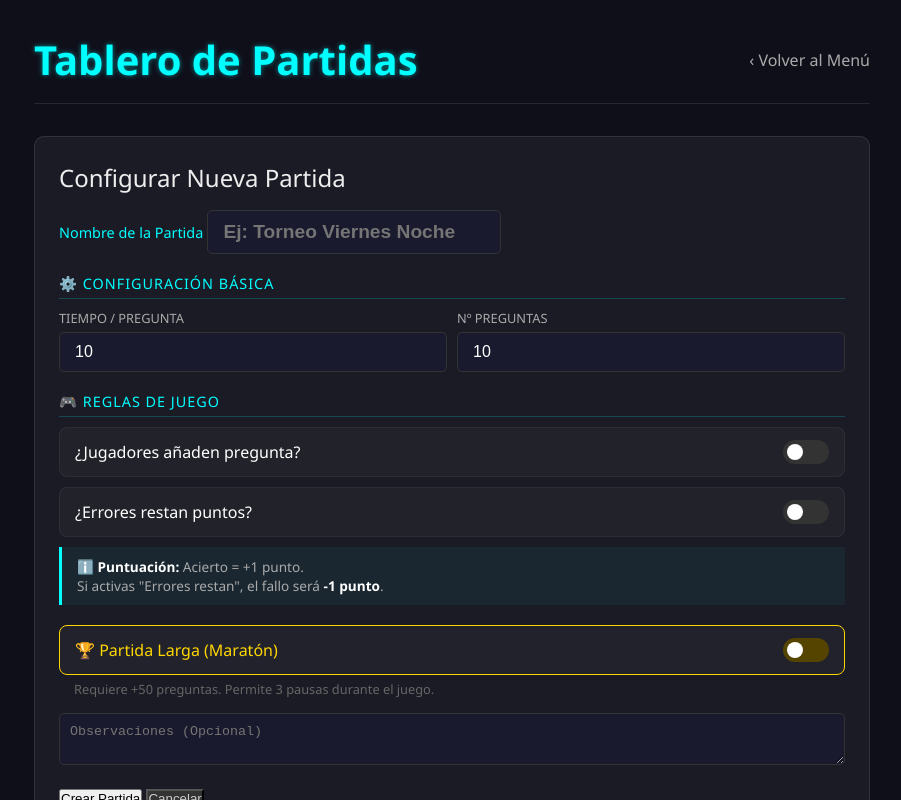
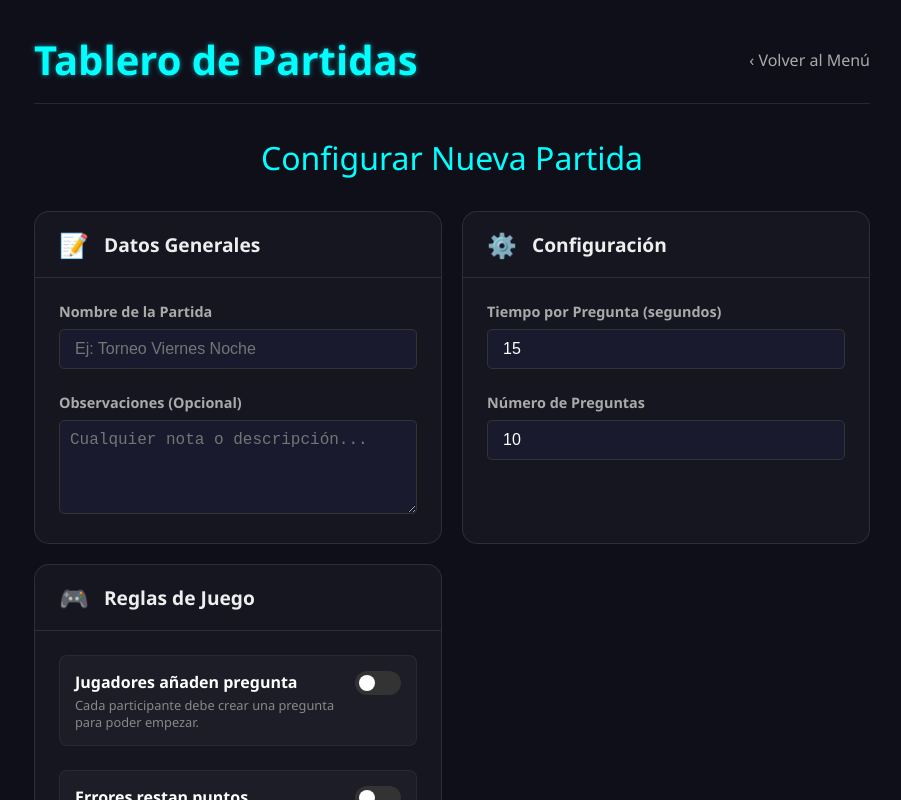
Before and after one commit to FSMDasanlo/Miju, a plain HTML site: page partidas.html in a window 1280 px wide. Both pictures are taken after a click on the button "+ NUEVA PARTIDA". Shown: the top 800 px of the page, without its empty margins (188-1089 px from the left). Drawn offline with Linux system fonts and the light colour scheme; no server answers.

Commit message:
mejoras varias
varias mejoras

```diff
--- a/css/style.css
+++ b/css/style.css
@@ -944,37 +944,88 @@ input[type="text"], input[type="number"] {
 }
 
 /* --- NUEVOS ESTILOS FORMULARIO CREACIÓN --- */
-.form-section-title {
+
+/* Nueva estructura del formulario de creación de partidas */
+#create-game-container h2 {
+    text-align: center;
     color: #00ffff;
-    font-size: 0.9rem;
-    text-transform: uppercase;
-    letter-spacing: 1px;
-    margin: 20px 0 10px 0;
-    border-bottom: 1px solid rgba(0, 255, 255, 0.2);
-    padding-bottom: 5px;
+    margin-bottom: 2rem;
+    font-size: 2rem;
 }
 
-.info-box {
-    background: rgba(0, 255, 255, 0.05);
-    border-left: 3px solid #00ffff;
-    padding: 10px 15px;
-    margin-bottom: 20px;
-    font-size: 0.85rem;
-    color: #aaa;
-    line-height: 1.4;
+.create-form-grid {
+    display: grid;
+    grid-template-columns: repeat(auto-fit, minmax(300px, 1fr));
+    gap: 20px;
+    margin-bottom: 2rem;
 }
 
-.info-box strong { color: #fff; }
+.form-panel {
+    background: rgba(255, 255, 255, 0.03);
+    border: 1px solid rgba(255, 255, 255, 0.1);
+    border-radius: 15px;
+    display: flex;
+    flex-direction: column;
+}
+
+.form-panel-header {
+    display: flex;
+    align-items: center;
+    gap: 15px;
+    padding: 1rem 1.5rem;
+    border-bottom: 1px solid rgba(255, 255, 255, 0.1);
+}
+
+.form-panel-header .panel-icon {
+    font-size: 1.5rem;
+}
+
+.form-panel-header h3 {
+    margin: 0;
+    font-size: 1.2rem;
+    color: #eee;
+}
+
+.form-panel-body {
+    padding: 1.5rem;
+    display: flex;
+    flex-direction: column;
+    gap: 1.5rem;
+    flex-grow: 1; /* Para que todos los paneles tengan la misma altura */
+}
+
+.form-panel .form-group {
+    margin-bottom: 0;
+}
+
+.form-panel .form-group label {
+    display: block;
+    margin-bottom: 8px;
+    font-size: 0.9rem;
+    color: #aaa;
+    font-weight: bold;
+}
+
+.form-panel input[type="text"],
+.form-panel input[type="number"],
+.form-panel textarea {
+    width: 100%;
+    font-size: 1rem;
+}
+
+.form-panel textarea {
+    min-height: 80px;
+    resize: vertical;
+}
 
 /* Interruptores (Toggles) */
 .toggle-row {
     display: flex;
     justify-content: space-between;
-    align-items: center;
+    align-items: flex-start;
     background: rgba(255, 255, 255, 0.03);
-    padding: 12px 15px;
+    padding: 15px;
     border-radius: 8px;
-    margin-bottom: 10px;
     border: 1px solid rgba(255, 255, 255, 0.05);
 }
 
@@ -1011,6 +1062,32 @@ input[type="text"], input[type="number"] {
 input:checked + .slider { background-color: #00ffff; }
 input:checked + .slider:before { transform: translateX(22px); }
 
+/* Estilos mejorados para los toggles */
+.toggle-label {
+    display: flex;
+    flex-direction: column;
+    gap: 4px;
+    cursor: pointer;
+    flex: 1;
+    margin-right: 10px;
+}
+
+.toggle-label strong {
+    color: #fff;
+}
+
+.toggle-label small {
+    color: #888;
+    font-size: 0.8rem;
+    line-height: 1.3;
+}
+
+.marathon-toggle {
+    border: 1px solid rgba(255, 215, 0, 0.3);
+}
+
+.marathon-toggle .toggle-label strong { color: #ffd700; }
+
 /* Pantalla de Pausa */
 #pause-overlay {
     position: absolute;
@@ -1023,3 +1100,12 @@ input:checked + .slider:before { transform: translateX(22px); }
     z-index: 1500;
     backdrop-filter: blur(5px);
 }
+
+.form-actions-footer {
+    display: flex;
+    justify-content: flex-end;
+    gap: 15px;
+    margin-top: 1rem;
+    padding-top: 1.5rem;
+    border-top: 1px solid rgba(255, 255, 255, 0.1);
+}
--- a/js/partidas.js
+++ b/js/partidas.js
@@ -129,7 +129,7 @@ document.addEventListener('DOMContentLoaded', () => {
                         const newGame = {
                             referencia: `${game.referencia} (Copia)`,
                             estado: 'Abierta', // Forzamos estado abierta
-                            tiempoPregunta: game.tiempoPregunta || 10,
+                            tiempoPregunta: game.tiempoPregunta || 15,
                             cantidadPreguntas: game.cantidadPreguntas || 10,
                             preguntasPorJugador: game.preguntasPorJugador || false,
                             erroresRestan: game.erroresRestan || false,
@@ -152,7 +152,7 @@ document.addEventListener('DOMContentLoaded', () => {
                     e.stopPropagation();
                     // Rellenar formulario
                     document.getElementById('game-ref').value = game.referencia;
-                    document.getElementById('game-time').value = game.tiempoPregunta || 10;
+                    document.getElementById('game-time').value = game.tiempoPregunta || 15;
                     document.getElementById('game-questions-qty').value = game.cantidadPreguntas || 10;
                     document.getElementById('game-obs').value = game.observaciones || '';
                     document.getElementById('game-player-questions').checked = game.preguntasPorJugador || false;
@@ -164,11 +164,21 @@ document.addEventListener('DOMContentLoaded', () => {
                     editGameIdInput.dataset.currentStatus = game.estado;
 
                     // Cambiar interfaz a modo edición
-                    document.querySelector('#create-game-container h2').textContent = "Editar Partida";
-                    document.querySelector('#create-game-form button[type="submit"]').textContent = "Guardar Cambios";
+                    document.getElementById('create-form-title').textContent = "Editar Partida";
+                    document.getElementById('create-game-submit-btn').textContent = "Guardar Cambios";
 
+                    btnShowCreate.classList.add('hidden');
                     createContainer.classList.remove('hidden');
-                    btnShowCreate.classList.add('hidden');
+
+                    // Aplicar animación de entrada
+                    createContainer.animate([
+                        { opacity: 0, transform: 'translateY(-20px)' },
+                        { opacity: 1, transform: 'translateY(0)' }
+                    ], {
+                        duration: 400,
+                        easing: 'ease-out'
+                    });
+
                     createContainer.scrollIntoView({ behavior: 'smooth' });
                 });
 
@@ -226,7 +236,7 @@ document.addEventListener('DOMContentLoaded', () => {
         modalRef.textContent = game.referencia;
         modalStatus.textContent = game.estado;
         modalDate.textContent = game.fechaCreacion ? game.fechaCreacion.toDate().toLocaleString() : 'Pendiente';
-        modalTime.textContent = (game.tiempoPregunta || 10) + ' seg';
+        modalTime.textContent = (game.tiempoPregunta || 15) + ' seg';
         modalQuestionsQty.textContent = (game.cantidadPreguntas || 10);
         modalPlayerQRule.textContent = game.preguntasPorJugador ? 'SÍ' : 'NO';
         modalSubtractRule.textContent = game.erroresRestan ? 'SÍ' : 'NO';
@@ -311,8 +321,16 @@ document.addEventListener('DOMContentLoaded', () => {
 
     // Mostrar/Ocultar formulario
     btnShowCreate.addEventListener('click', () => {
+        btnShowCreate.classList.add('hidden');
         createContainer.classList.remove('hidden');
-        btnShowCreate.classList.add('hidden');
+        // Aplicar animación de entrada
+        createContainer.animate([
+            { opacity: 0, transform: 'translateY(-20px)' },
+            { opacity: 1, transform: 'translateY(0)' }
+        ], {
+            duration: 400,
+            easing: 'ease-out'
+        });
     });
 
     btnCancelCreate.addEventListener('click', () => {
@@ -322,8 +340,8 @@ document.addEventListener('DOMContentLoaded', () => {
         // Resetear formulario y modo edición
         createForm.reset();
         editGameIdInput.value = '';
-        document.querySelector('#create-game-container h2').textContent = "Configurar Nueva Partida";
-        document.querySelector('#create-game-form button[type="submit"]').textContent = "Crear Partida";
+        document.getElementById('create-form-title').textContent = "Configurar Nueva Partida";
+        document.getElementById('create-game-submit-btn').textContent = "Crear Partida";
     });
 
     // Crear o Editar Partida
@@ -348,7 +366,7 @@ document.addEventListener('DOMContentLoaded', () => {
             referencia: document.getElementById('game-ref').value,
             // Si editamos, mantenemos el estado. Si es nueva, siempre 'Abierta'.
             estado: editId ? editGameIdInput.dataset.currentStatus : 'Abierta',
-            tiempoPregunta: parseInt(document.getElementById('game-time').value) || 10,
+            tiempoPregunta: parseInt(document.getElementById('game-time').value) || 15,
             cantidadPreguntas: questionsQty,
             observaciones: document.getElementById('game-obs').value,
             preguntasPorJugador: document.getElementById('game-player-questions').checked,
@@ -377,8 +395,8 @@ document.addEventListener('DOMContentLoaded', () => {
 
             createForm.reset();
             editGameIdInput.value = '';
-            document.querySelector('#create-game-container h2').textContent = "Configurar Nueva Partida";
-            document.querySelector('#create-game-form button[type="submit"]').textContent = "Crear Partida";
+            document.getElementById('create-form-title').textContent = "Configurar Nueva Partida";
+            document.getElementById('create-game-submit-btn').textContent = "Crear Partida";
 
             createContainer.classList.add('hidden');
             btnShowCreate.classList.remove('hidden');
--- a/partidas.html
+++ b/partidas.html
@@ -19,68 +19,91 @@
             <button id="btn-show-create" class="btn action-btn">+ NUEVA PARTIDA</button>
 
             <!-- Formulario de creación (Inicialmente oculto) -->
-            <div id="create-game-container" class="form-container hidden">
-                <h2>Configurar Nueva Partida</h2>
+            <div id="create-game-container" class="form-container hidden" style="background: transparent; border: none; padding: 0;">
+                <h2 id="create-form-title">Configurar Nueva Partida</h2>
                 <form id="create-game-form">
                     <input type="hidden" id="edit-game-id">
 
+                    <div class="create-form-grid">
+                        <!-- Panel 1: Datos Generales -->
+                        <div class="form-panel">
+                            <div class="form-panel-header">
+                                <span class="panel-icon">📝</span>
+                                <h3>Datos Generales</h3>
+                            </div>
+                            <div class="form-panel-body">
                                 <div class="form-group">
-                        <label style="color: #00ffff; font-size: 0.9rem;">Nombre de la Partida</label>
-                        <input type="text" id="game-ref" placeholder="Ej: Torneo Viernes Noche" required autocomplete="off" style="font-size: 1.2rem; font-weight: bold;">
+                                    <label for="game-ref">Nombre de la Partida</label>
+                                    <input type="text" id="game-ref" placeholder="Ej: Torneo Viernes Noche" required autocomplete="off">
                                 </div>
-
-                    <div class="form-section-title">⚙️ Configuración Básica</div>
-
-                    <div class="form-group" style="display: flex; gap: 10px;">
-                        <div style="flex: 1;">
-                            <label for="game-time" style="display: block; color: #aaa; margin-bottom: 5px; font-size: 0.8rem;">TIEMPO / PREGUNTA</label>
-                            <input type="number" id="game-time" value="10" min="5" style="width: 100%;">
+                                <div class="form-group">
+                                    <label for="game-obs">Observaciones (Opcional)</label>
+                                    <textarea id="game-obs" placeholder="Cualquier nota o descripción..." rows="4"></textarea>
                                 </div>
-                        <div style="flex: 1;">
-                            <label for="game-questions-qty" style="display: block; color: #aaa; margin-bottom: 5px; font-size: 0.8rem;">Nº PREGUNTAS</label>
-                            <input type="number" id="game-questions-qty" value="10" min="1" style="width: 100%;">
                             </div>
                         </div>
 
-                    <div class="form-section-title">🎮 Reglas de Juego</div>
+                        <!-- Panel 2: Configuración -->
+                        <div class="form-panel">
+                            <div class="form-panel-header">
+                                <span class="panel-icon">⚙️</span>
+                                <h3>Configuración</h3>
+                            </div>
+                            <div class="form-panel-body">
+                                <div class="form-group">
+                                    <label for="game-time">Tiempo por Pregunta (segundos)</label>
+                                    <input type="number" id="game-time" value="15" min="5">
+                                </div>
+                                <div class="form-group">
+                                    <label for="game-questions-qty">Número de Preguntas</label>
+                                    <input type="number" id="game-questions-qty" value="10" min="1">
+                                </div>
+                            </div>
+                        </div>
 
+                        <!-- Panel 3: Reglas de Juego -->
+                        <div class="form-panel">
+                            <div class="form-panel-header">
+                                <span class="panel-icon">🎮</span>
+                                <h3>Reglas de Juego</h3>
+                            </div>
+                            <div class="form-panel-body">
                                 <div class="toggle-row">
-                        <label for="game-player-questions" style="cursor: pointer; flex: 1;">¿Jugadores añaden pregunta?</label>
+                                    <label for="game-player-questions" class="toggle-label">
+                                        <strong>Jugadores añaden pregunta</strong>
+                                        <small>Cada participante debe crear una pregunta para poder empezar.</small>
+                                    </label>
                                     <label class="toggle-switch">
                                         <input type="checkbox" id="game-player-questions">
                                         <span class="slider"></span>
                                     </label>
                                 </div>
-
                                 <div class="toggle-row">
-                        <label for="game-subtract-errors" style="cursor: pointer; flex: 1;">¿Errores restan puntos?</label>
+                                    <label for="game-subtract-errors" class="toggle-label">
+                                        <strong>Errores restan puntos</strong>
+                                        <small>Los fallos restarán 1 punto (mínimo 0).</small>
+                                    </label>
                                     <label class="toggle-switch">
                                         <input type="checkbox" id="game-subtract-errors">
                                         <span class="slider"></span>
                                     </label>
                                 </div>
-
-                    <div class="info-box">
-                        ℹ️ <strong>Puntuación:</strong> Acierto = +1 punto. <br>
-                        Si activas "Errores restan", el fallo será <strong>-1 punto</strong>.
+                                <div class="toggle-row marathon-toggle">
+                                    <label for="game-long-match" class="toggle-label">
+                                        <strong>🏆 Partida Larga (Maratón)</strong>
+                                        <small>+50 preguntas y 3 pausas disponibles.</small>
+                                    </label>
+                                    <label class="toggle-switch">
+                                        <input type="checkbox" id="game-long-match">
+                                        <span class="slider"></span>
+                                    </label>
+                                </div>
+                            </div>
+                        </div>
                     </div>
 
-                    <div class="toggle-row" style="border-color: #ffd700;">
-                        <label for="game-long-match" style="cursor: pointer; flex: 1; color: #ffd700;">🏆 Partida Larga (Maratón)</label>
-                        <label class="toggle-switch">
-                            <input type="checkbox" id="game-long-match">
-                            <span class="slider" style="background-color: #554400;"></span>
-                        </label>
-                    </div>
-                    <p style="font-size: 0.8rem; color: #666; margin-top: -5px; margin-bottom: 15px; padding-left: 15px;">
-                        Requiere +50 preguntas. Permite 3 pausas durante el juego.
-                    </p>
-
-                    <div class="form-group">
-                        <textarea id="game-obs" placeholder="Observaciones (Opcional)" rows="2"></textarea>
-                    </div>
-                    <div class="form-group">
-                        <button type="submit" class="btn">Crear Partida</button>
+                    <div class="form-actions-footer">
+                        <button type="submit" id="create-game-submit-btn" class="btn action-btn">Crear Partida</button>
                         <button type="button" id="btn-cancel-create" class="btn btn-secondary">Cancelar</button>
                     </div>
                 </form>
```
Lines whose indentation alone changed are shown as unchanged.
